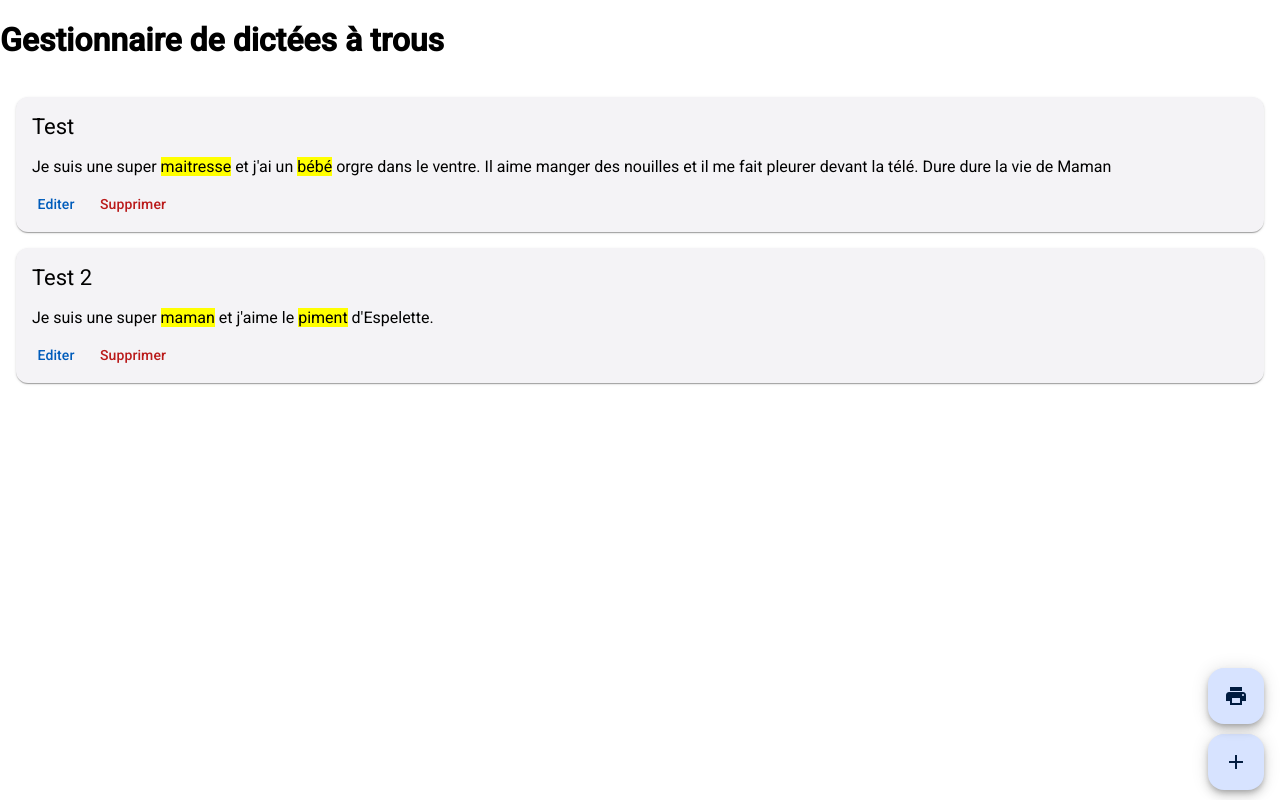
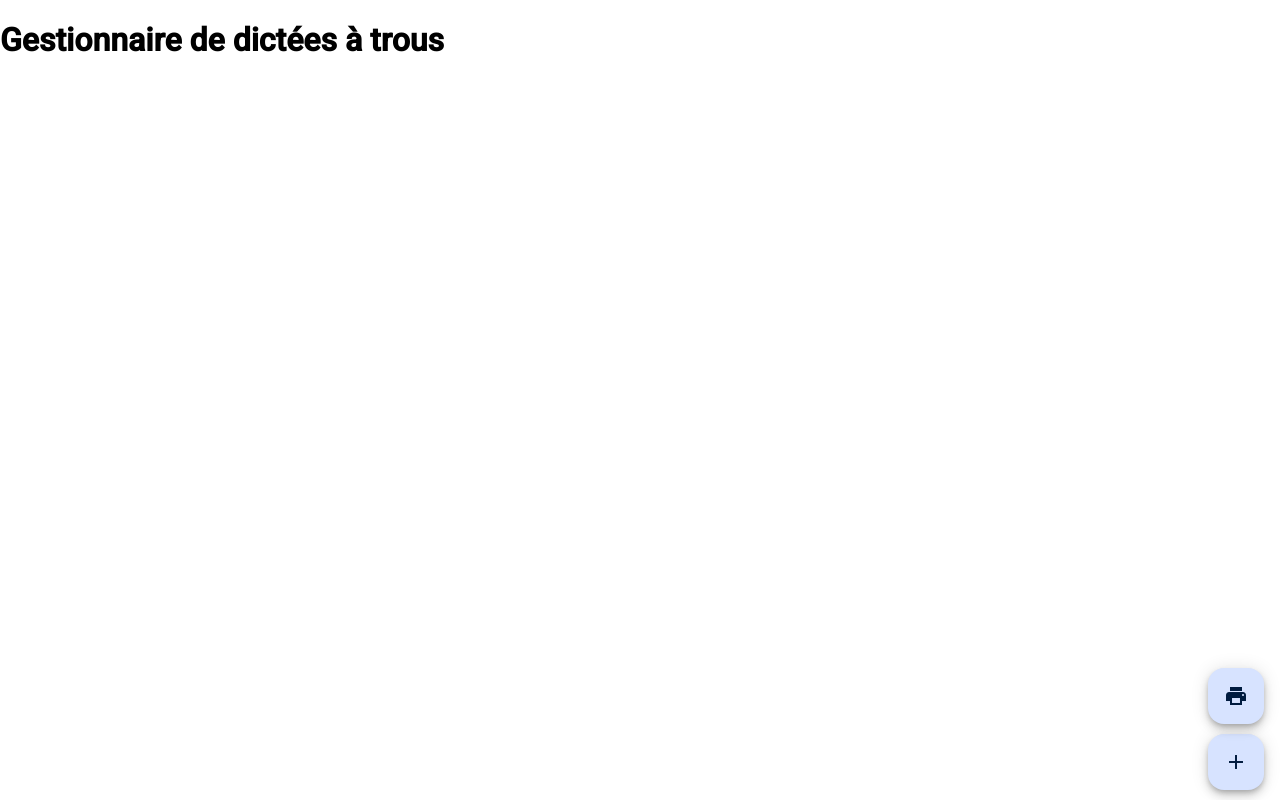
Before and after one commit to picressant/common-teacher-tools, an Angular app: page / in a window 1280 px wide. Built offline with nearby package versions, Linux system fonts and the light colour scheme; what @tinymce/tinymce-angular would draw is missing.

Commit message:
feat: save dictations to local storage

```diff
--- a/src/dictation/dictation-creator/dictation-creator.component.ts
+++ b/src/dictation/dictation-creator/dictation-creator.component.ts
@@ -73,7 +73,6 @@ export class DictationCreatorComponent implements OnInit {
       this.currentDictation = this.data.content;
       this.title = this.data.title;
       this.words = this.extractCurrentSelectedWords(this.currentDictation);
-      console.log(this.data);
     }
   }
 
@@ -84,10 +83,12 @@ export class DictationCreatorComponent implements OnInit {
   }
 
   extractCurrentSelectedWords(content: string) {
-    const selectedWords = content.match(/<span class="selected-word">(.+?)<\/span>/g);
-    if (selectedWords) {
-      const words = selectedWords.map(word => word.replace(/<span class="selected-word">(.+?)<\/span>/, '$1'));
-      return [...new Set(words)];
+    if (content && content !== '') {
+      const selectedWords = content.match(/<span class="selected-word">(.+?)<\/span>/g);
+      if (selectedWords) {
+        const words = selectedWords.map(word => word.replace(/<span class="selected-word">(.+?)<\/span>/, '$1'));
+        return [...new Set(words)];
+      }
     }
     return [];
   }
--- a/src/dictation/dictation-list/dictation-list.component.ts
+++ b/src/dictation/dictation-list/dictation-list.component.ts
@@ -16,23 +16,24 @@ export class DictationListComponent {
   mode: Mode = 'edit';
 
   public constructor(public dialog: MatDialog) {
-    this.dictations.push({
-      title: 'Test',
-      content: '<p>Je suis une super <span class="selected-word">maitresse</span> et j\'ai un <span class="selected-word">b&eacute;b&eacute;</span> orgre dans le ventre. Il aime manger des nouilles et il me fait pleurer devant la télé. Dure dure la vie de Maman</p>',
-    });
-
-    this.dictations.push({
-      title: 'Test 2',
-      content: '<p>Je suis une super <span class="selected-word">maman</span> et j\'aime le <span class="selected-word">piment</span> d\'Espelette.</p>',
-    });
+    localStorage.getItem('dictations') ? this.dictations = JSON.parse(localStorage.getItem('dictations') || '[]') : [];
   }
 
   edit(d: Dictation) {
-    this.dialog.open(DictationCreatorComponent, {
+    const ref = this.dialog.open(DictationCreatorComponent, {
       width: '90vw', // Set width to 60% of the viewport width
       maxWidth: '100vw',
       height: '90vh', // Set height to 55% of the viewport height
       data: d,
+    });
+
+    ref.afterClosed().subscribe(result => {
+      if (result.data) {
+        d.title = result.data.title;
+        d.content = result.data.content;
+      }
+
+      this.saveToLocalStorage();
     });
   }
 
@@ -48,11 +49,14 @@ export class DictationListComponent {
       if (result.data) {
         this.dictations.push(result.data);
       }
+
+      this.saveToLocalStorage();
     });
   }
 
   delete(d: Dictation) {
     this.dictations = [...this.dictations.filter(dictation => dictation !== d)];
+    this.saveToLocalStorage()
   }
 
   print() {
@@ -62,4 +66,8 @@ export class DictationListComponent {
   backFromPrint() {
     this.mode = 'edit';
   }
+
+  private saveToLocalStorage() {
+    localStorage.setItem('dictations', JSON.stringify(this.dictations));
+  }
 }
--- a/src/environment/environment.ts
+++ b/src/environment/environment.ts
@@ -1,4 +1,4 @@
 export const environment = {
   production: false,
-  tinyApiKey: 'test'
+  tinyApiKey: 'ge43q6wvgjb4ya4ee479fpfq9ggacbaipwq2va3w093ag9pe'
 };
```
